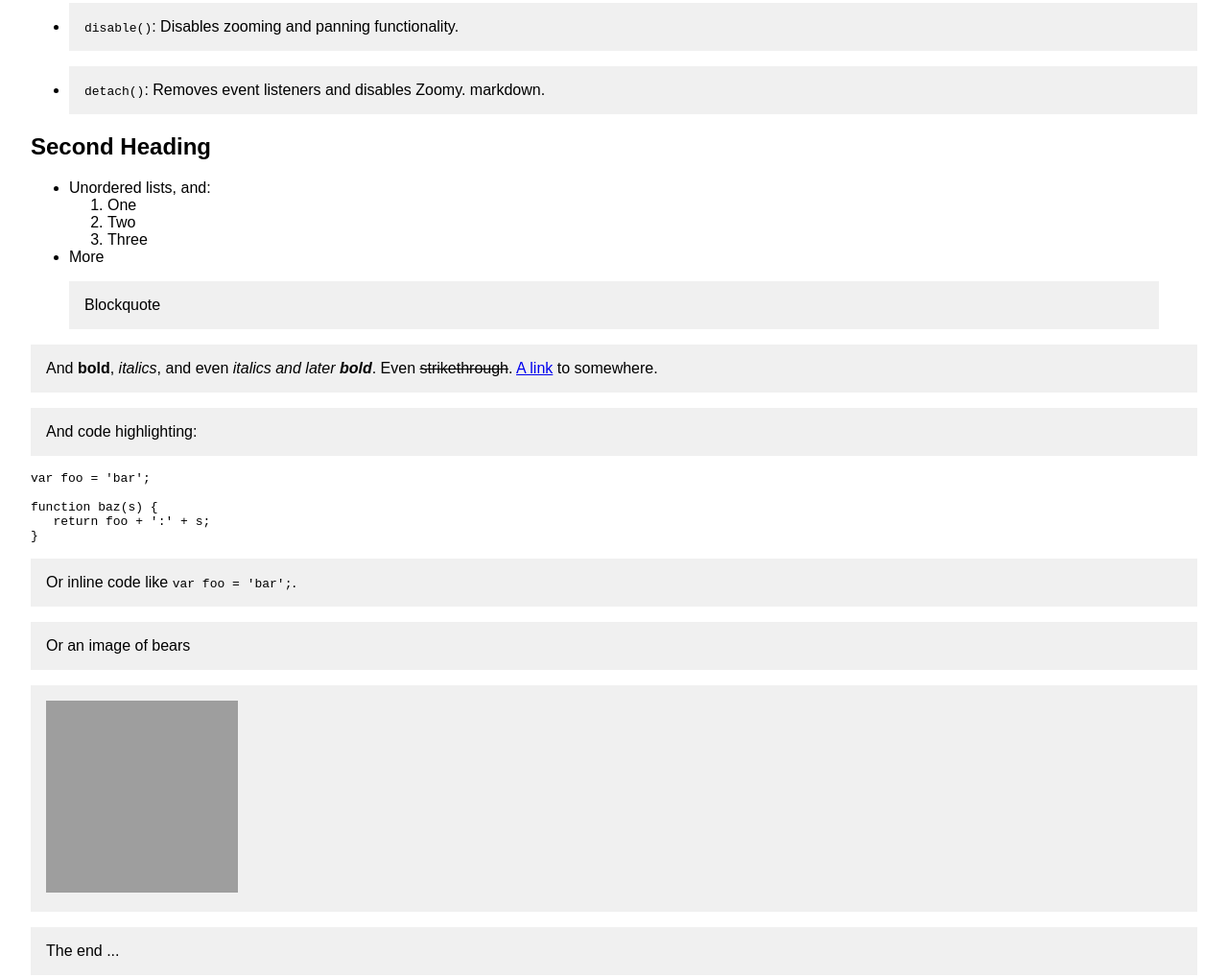
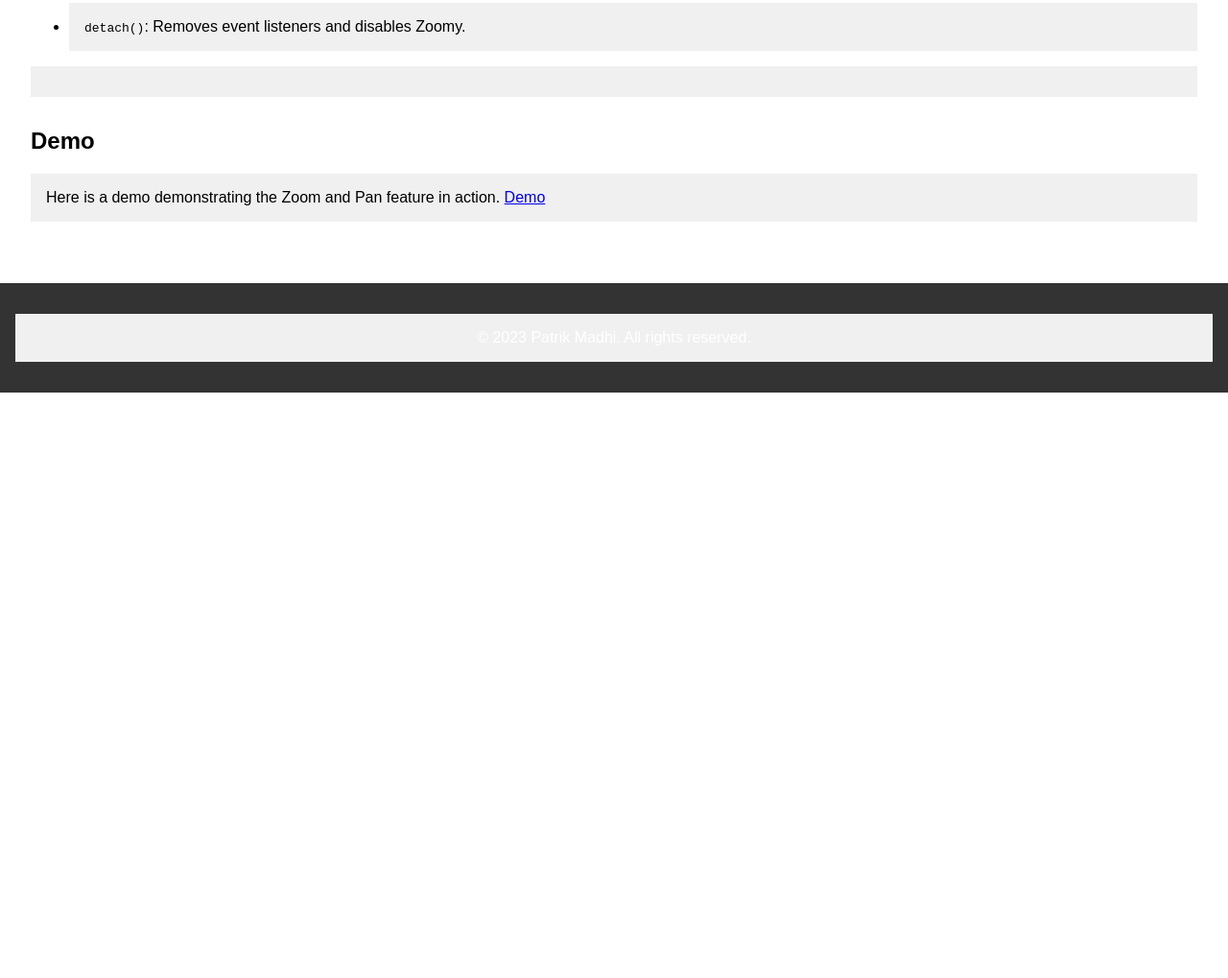
Before and after one commit to pmad01/image-zoom-by-transform, a plain HTML site: page index.html in a window 1280 px wide. Shown: the part 1661-2680 px from the top of the page at 96% size. After the commit the page ends 2070 px from the top, so only its background shows below. Drawn offline with Linux system fonts and the light colour scheme; grey boxes are pictures that could not be loaded.

Commit message:
Update index.html for Github Pages

```diff
--- a/index.html
+++ b/index.html
@@ -58,14 +58,13 @@
     <section>
       <h2>Usage</h2>
       <p>
-      <h1 id="sample-markdown">Sample Markdown</h1>
-      <p>This is some basic, sample## Getting Started</p>
+      <h2 id="getting-started">Getting Started</h2>
       <p>Follow these steps to integrate Zoomy into your project:</p>
-      <p>1. Include the <code>Zoomy.js</code> file in your HTML:</p>
+      <p>1. Include the <code>Zoomy.min.js</code> file in your HTML:</p>
       <pre><code class="lang-html">
 <span class="hljs-tag">&lt;<span class="hljs-name">script</span> <span class="hljs-attr">type</span>=<span class="hljs-string">"module"</span>&gt;</span><span class="javascript">
 
-    <span class="hljs-keyword">import</span> Zoomy <span class="hljs-keyword">from</span> <span class="hljs-string">"./Zoomy.js"</span>;
+    <span class="hljs-keyword">import</span> Zoomy <span class="hljs-keyword">from</span> <span class="hljs-string">"./Zoomy.min.js"</span>;
     <span class="hljs-comment">//object instantiation and code goes here</span>
 
 </span><span class="hljs-tag">&lt;/<span class="hljs-name">script</span>&gt;</span>
@@ -106,34 +105,9 @@
         </li>
         <li><p><code>disable()</code>: Disables zooming and panning functionality.</p>
         </li>
-        <li><p><code>detach()</code>: Removes event listeners and disables Zoomy. markdown.</p>
+        <li><p><code>detach()</code>: Removes event listeners and disables Zoomy.</p>
         </li>
       </ul>
-      <h2 id="second-heading">Second Heading</h2>
-      <ul>
-        <li>Unordered lists, and:<ol>
-          <li>One</li>
-          <li>Two</li>
-          <li>Three</li>
-        </ol>
-        </li>
-        <li>More</li>
-      </ul>
-      <blockquote>
-        <p>Blockquote</p>
-      </blockquote>
-      <p>And <strong>bold</strong>, <em>italics</em>, and even <em>italics and later <strong>bold</strong></em>. Even <del>strikethrough</del>. <a href="https://markdowntohtml.com">A link</a> to somewhere.</p>
-      <p>And code highlighting:</p>
-      <pre><code class="lang-js"><span class="hljs-keyword">var</span> foo = <span class="hljs-string">'bar'</span>;
-
-<span class="hljs-function"><span class="hljs-keyword">function</span> <span class="hljs-title">baz</span><span class="hljs-params">(s)</span> </span>{
-   <span class="hljs-keyword">return</span> foo + <span class="hljs-string">':'</span> + s;
-}
-</code></pre>
-      <p>Or inline code like <code>var foo = &#39;bar&#39;;</code>.</p>
-      <p>Or an image of bears</p>
-      <p><img src="http://placebear.com/200/200" alt="bears"></p>
-      <p>The end ...</p>
 
       </p>
     </section>
```
